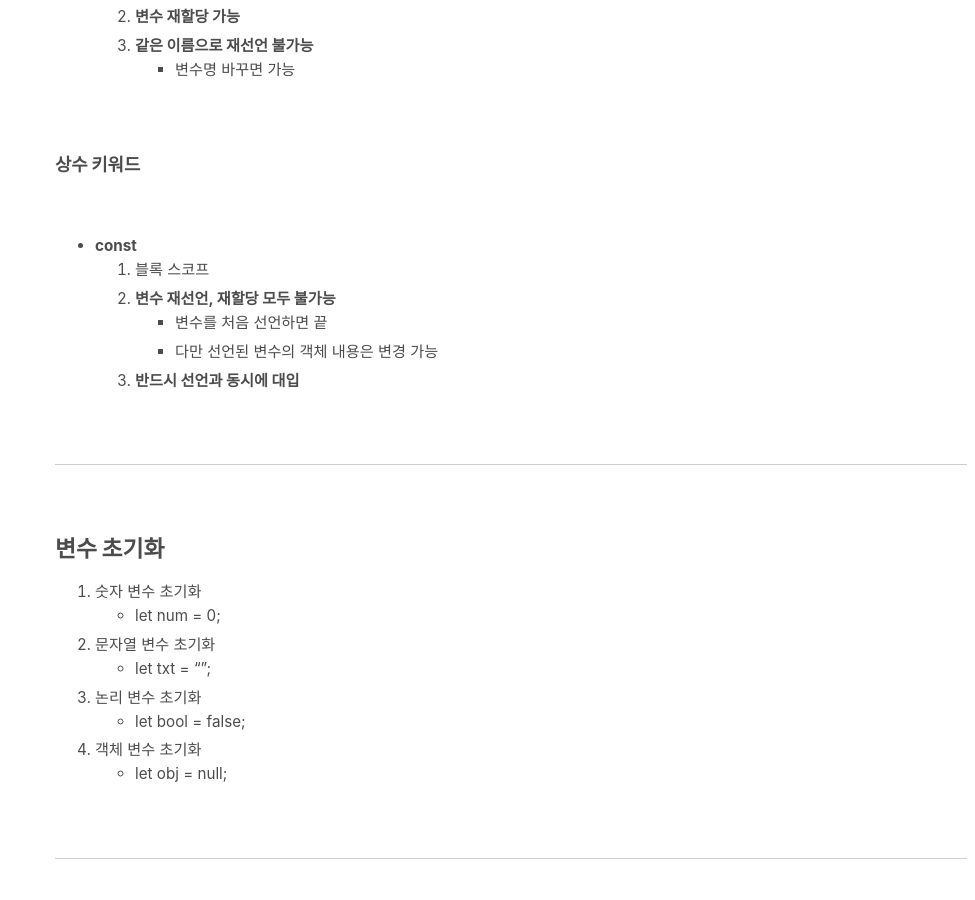
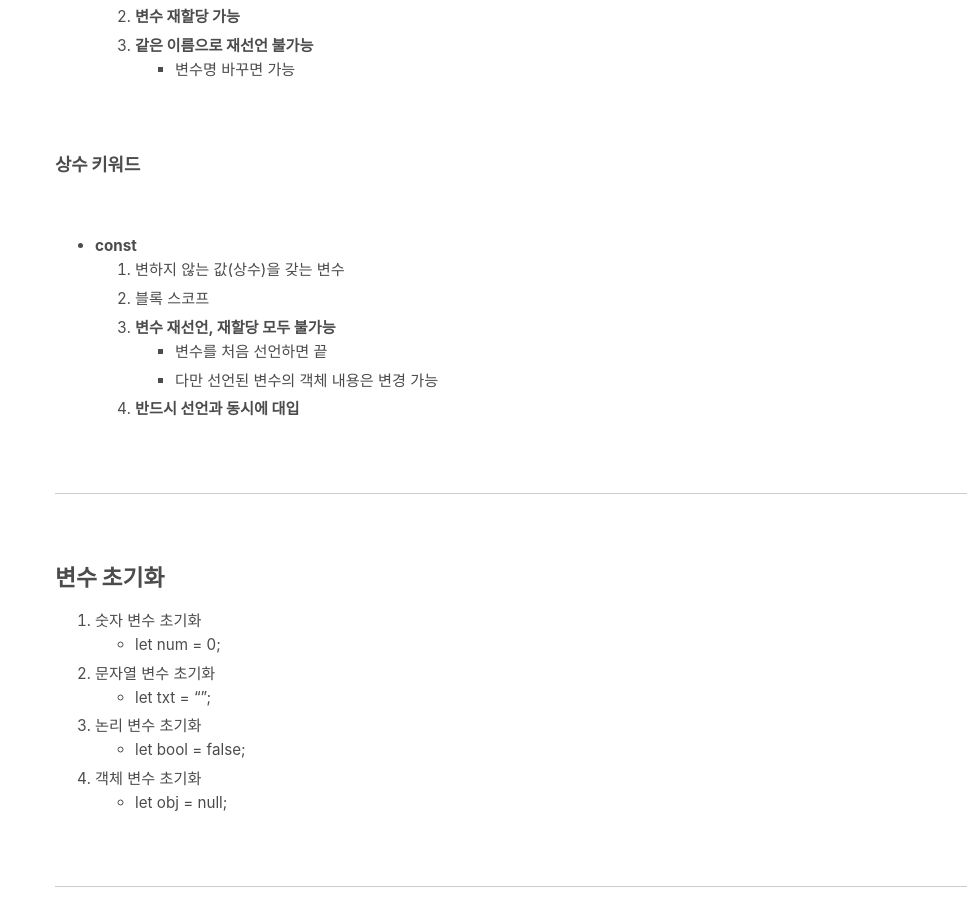
Before and after one commit to absolutelyfullycapable/absolutelyfullycapable.github.io, a Jekyll site: the page built from _posts/2020-09-01-javascript-변수와-데이터타입.md, in a window 1280 px wide and 900 px high, scrolled down 4101 px. Shown: the whole window, without its empty margins (305-1280 px from the left). Built offline with Jekyll 4.4.1, drawn with Linux system fonts in a browser that asks for light colours.

Commit message:
Update 2020-09-01-javascript-변수와-데이터타입.md

```diff
--- a/_posts/2020-09-01-javascript-변수와-데이터타입.md
+++ b/_posts/2020-09-01-javascript-변수와-데이터타입.md
@@ -171,11 +171,12 @@ comments: true
 <br>
 
 - **const**
-	1. 블록 스코프
-	2. **변수 재선언, 재할당 모두 불가능**
+	1. 변하지 않는 값(상수)을 갖는 변수
+	2. 블록 스코프
+	3. **변수 재선언, 재할당 모두 불가능**
 		- 변수를 처음 선언하면 끝
 		- 다만 선언된 변수의 객체 내용은 변경 가능
-	3. **반드시 선언과 동시에 대입**
+	4. **반드시 선언과 동시에 대입**
 
 <br>
 - - -
```
